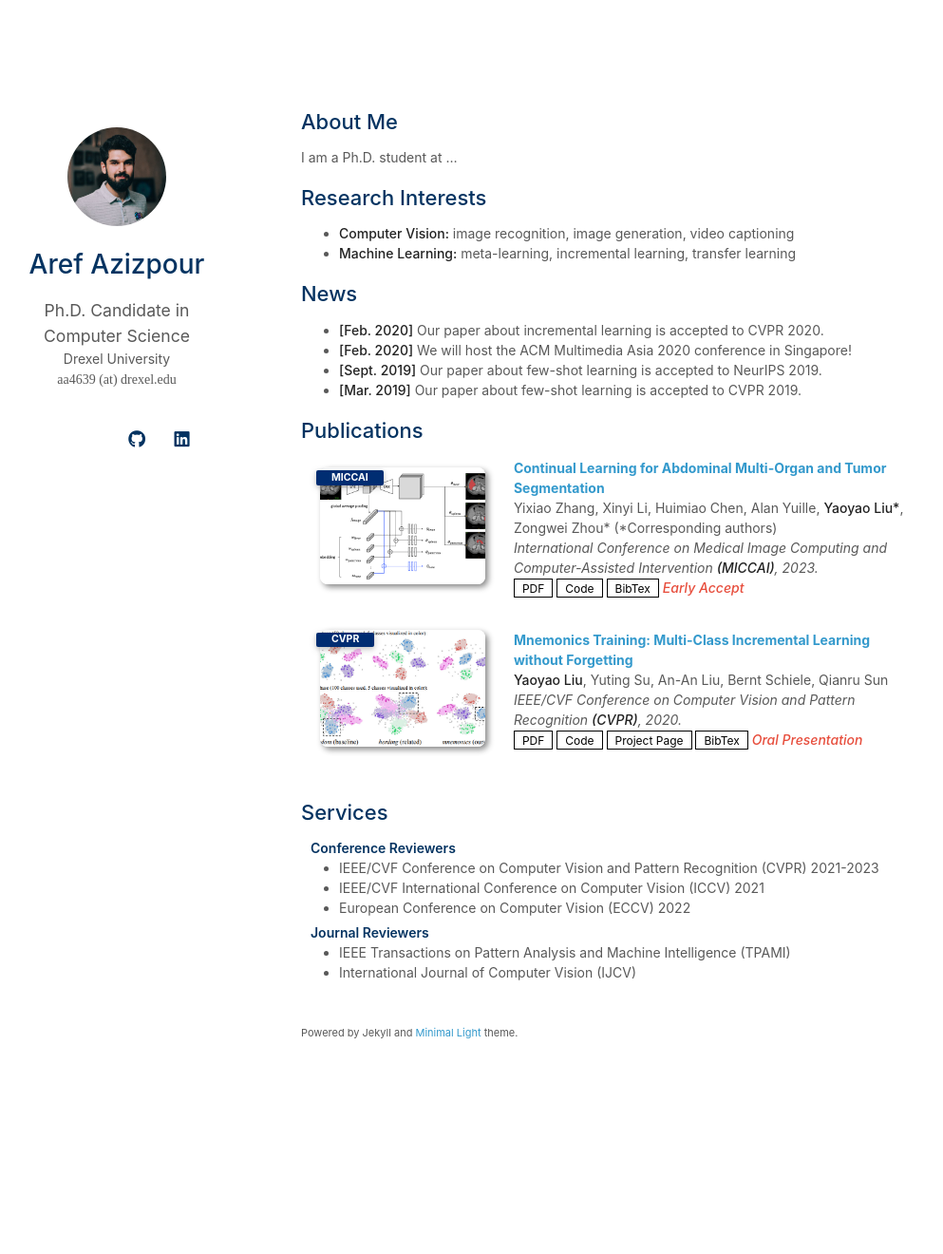
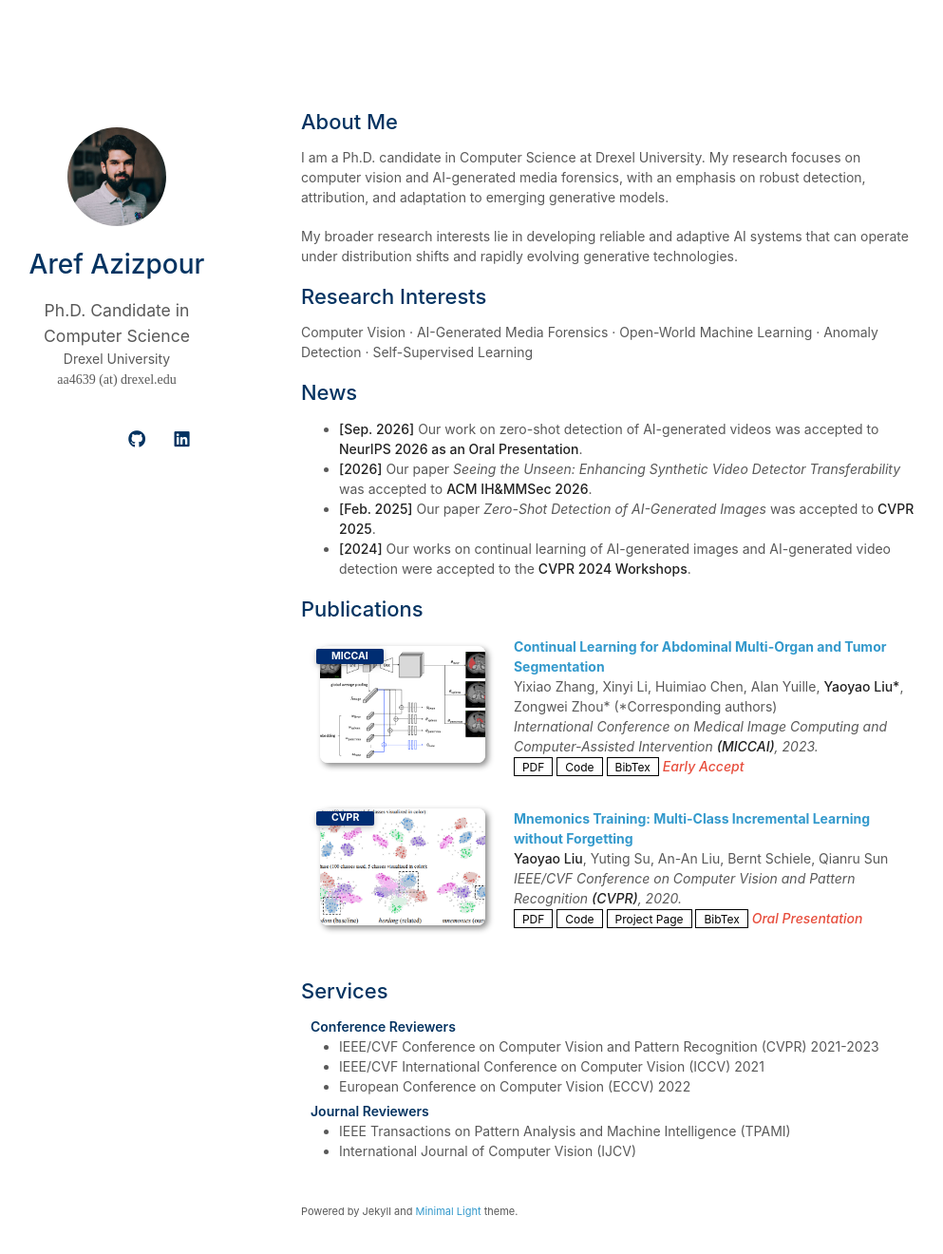
Before and after one commit to arefazizpour/arefazizpour.github.io, a Jekyll site: the page built from index.md, in a window 1280 px wide and 1354 px high. Shown: the top 1320 px of the window at 95% size, without its empty margins (153-1146 px from the left). Built offline with Jekyll 4.4.1, drawn with Linux system fonts in a browser that asks for light colours; a style sheet for code colours, icons or effects is not loaded; our own code applies the rules of GitHub Pages for plain Markdown files.

Commit message:
Revise personal info
Updated personal information and research interests. Added recent publications and news

```diff
--- a/index.md
+++ b/index.md
@@ -4,19 +4,20 @@ layout: homepage
 
 ## About Me
 
-I am a Ph.D. student at ...
+I am a Ph.D. candidate in Computer Science at Drexel University. My research focuses on computer vision and AI-generated media forensics, with an emphasis on robust detection, attribution, and adaptation to emerging generative models.
+
+My broader research interests lie in developing reliable and adaptive AI systems that can operate under distribution shifts and rapidly evolving generative technologies.
 
 ## Research Interests
 
-- **Computer Vision:** image recognition, image generation, video captioning
-- **Machine Learning:** meta-learning, incremental learning, transfer learning
+Computer Vision · AI-Generated Media Forensics · Open-World Machine Learning · Anomaly Detection · Self-Supervised Learning
 
 ## News
 
-- **[Feb. 2020]** Our paper about incremental learning is accepted to CVPR 2020.
-- **[Feb. 2020]** We will host the ACM Multimedia Asia 2020 conference in Singapore!
-- **[Sept. 2019]** Our paper about few-shot learning is accepted to NeurIPS 2019.
-- **[Mar. 2019]** Our paper about few-shot learning is accepted to CVPR 2019.
+- **[Sep. 2026]** Our work on zero-shot detection of AI-generated videos was accepted to **NeurIPS 2026 as an Oral Presentation**.
+- **[2026]** Our paper *Seeing the Unseen: Enhancing Synthetic Video Detector Transferability* was accepted to **ACM IH&MMSec 2026**.
+- **[Feb. 2025]** Our paper *Zero-Shot Detection of AI-Generated Images* was accepted to **CVPR 2025**.
+- **[2024]** Our works on continual learning of AI-generated images and AI-generated video detection were accepted to the **CVPR 2024 Workshops**.
 
 {% include_relative _includes/publications.md %}
 
```
